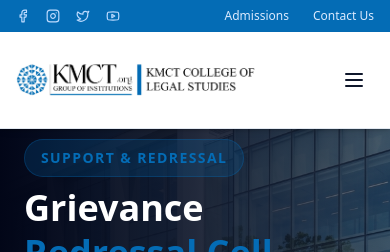
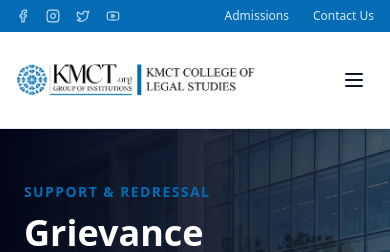
Before and after one commit to KMCT-DEV-TEAM/KLC-KSD, a Next.js app in the folder frontend/: page /grievance in a window 390 px wide. Shown: the top 252 px of the page. Built offline with nearby package versions, Linux system fonts and the light colour scheme.

Commit message:
floating action data enters

```diff
--- a/frontend/app/grievance/page.jsx
+++ b/frontend/app/grievance/page.jsx
@@ -11,7 +11,7 @@ export default function GrievancePage() {
   return (
     <div className="w-full min-h-screen bg-slate-50 pb-24">
       {/* Hero Section */}
-      <section className="relative w-full min-h-[75vh] md:min-h-[85vh] flex items-center bg-slate-900 overflow-hidden" data-aos="fade-up">
+      <section className="relative w-full min-h-[75vh] md:min-h-[85vh] flex items-center pt-16 md:pt-0 bg-slate-900 overflow-hidden" data-aos="fade-up">
         {/* Background Image with Overlay */}
         <div className="absolute inset-0 w-full h-full">
           <Image
@@ -28,7 +28,7 @@ export default function GrievancePage() {
         {/* Content Container */}
         <div className="relative z-10 w-full max-w-7xl mx-auto px-6 mb-12">
           <div className="max-w-3xl text-left space-y-6">
-            <span className="text-sm font-bold px-4 py-2 rounded-full bg-primary/20 text-primary border border-primary/30 uppercase tracking-widest inline-block mb-2">
+            <span className="text-sm font-bold  text-primary uppercase tracking-widest inline-block mb-2">
               Support & Redressal
             </span>
             <h1 className="text-4xl md:text-5xl lg:text-6xl font-extrabold text-white leading-tight">
```
Also changed, not shown: frontend/app/grievance/components/GrievanceForm.jsx (line endings or trailing spaces).
